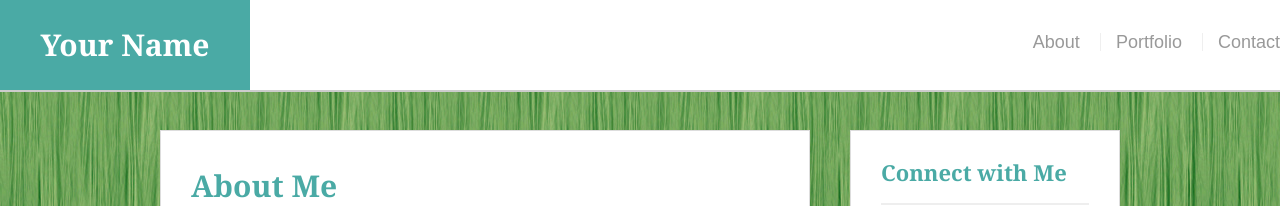
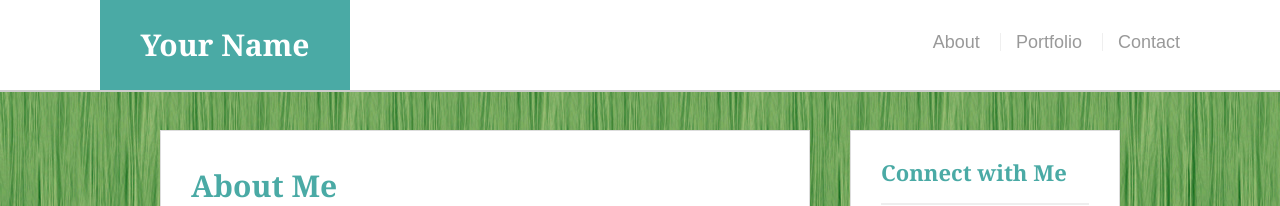
Before and after one commit to ashimsharma337/portfolio1, a plain HTML site: page index.html in a window 1280 px wide. Shown: the top 206 px of the page. Drawn offline with Linux system fonts and the light colour scheme.

Commit message:
left/right margin added for logo/nav

```diff
--- a/assets/css/style.css
+++ b/assets/css/style.css
@@ -86,6 +86,7 @@ h2, h3 {
   font-weight: 700;
   font-size: 30px;
   text-decoration: none;
+  margin-left: 100px;
 
 }
 
@@ -94,6 +95,7 @@ h2, h3 {
 nav {
     float: right;
     margin-top: 25px;
+    margin-right: 100px ;
 }
 
 nav a {
```
